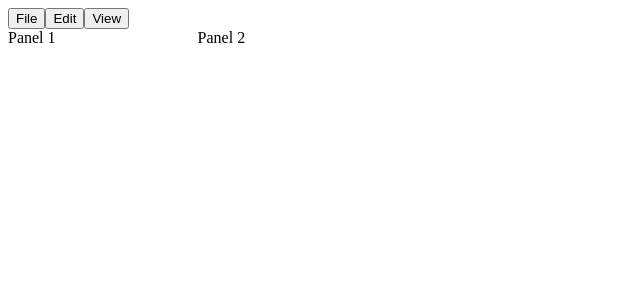
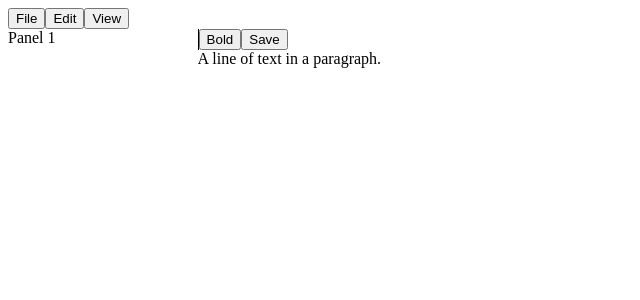
Before and after one commit to kaiserarg/jottr, a React (Vite) app in the folder editor/src/renderer/: page / in a window 1280 px wide. Shown: the top 300 px of the page, without its empty margins (0-640 px from the left). Built offline with nearby package versions, Linux system fonts and the light colour scheme.

Commit message:
added text editor

```diff
--- a/editor/package.json
+++ b/editor/package.json
@@ -22,8 +22,11 @@
     "build:linux": "electron-vite build && electron-builder --linux"
   },
   "dependencies": {
+    "@chakra-ui/react": "^2.8.2",
     "@electron-toolkit/preload": "^3.0.0",
     "@electron-toolkit/utils": "^3.0.0",
+    "@emotion/react": "^11.11.4",
+    "@emotion/styled": "^11.11.5",
     "@hookform/resolvers": "^3.3.4",
     "@radix-ui/react-accordion": "^1.1.2",
     "@radix-ui/react-alert-dialog": "^1.0.5",
@@ -59,6 +62,7 @@
     "date-fns": "^3.6.0",
     "electron-updater": "^6.1.7",
     "embla-carousel-react": "^8.0.2",
+    "framer-motion": "^11.2.11",
     "input-otp": "^1.2.0",
     "lucide-react": "^0.376.0",
     "next-themes": "^0.3.0",
--- /dev/null
+++ b/editor/src/renderer/src/components/editingBlock.tsx
@@ -0,0 +1,129 @@
+import { Flex } from '@chakra-ui/react';
+import { on } from 'events';
+import { Edit } from 'lucide-react';
+import { useCallback, useState } from 'react';
+import {createEditor, BaseEditor, Descendant, Editor, Element, Transforms} from 'slate';
+import { Slate, Editable, withReact, ReactEditor } from 'slate-react';
+
+type CustomElement = { type: 'paragraph'; children: CustomText[] };
+type CustomText = { text: string };
+
+declare module 'slate' {
+  interface CustomTypes {
+    Editor: BaseEditor & ReactEditor
+    Element: CustomElement
+    Text: CustomText
+  }
+}
+
+const initialValue = [
+  {
+    type: 'paragraph',
+    children: [{ text: 'A line of text in a paragraph.' }],
+  },
+];
+
+const CustomEditor = {
+  isBoldMarkActive(editor) {
+    const marks = Editor.marks(editor)
+    return marks ? marks.bold === true : false
+  },
+
+  toggleBoldMark(editor) {
+    const isActive = CustomEditor.isBoldMarkActive(editor)
+    if (isActive) {
+      Editor.removeMark(editor, 'bold')
+    }
+    else {
+      Editor.addMark(editor, 'bold', true)
+    }
+  }
+};
+
+const DefaultElement = (props: { attributes: any; children: any }) => {
+  return <p {...props.attributes}>{props.children}</p>;
+};
+
+const leaf = props => {
+  <span
+    {...props.attributes}
+    style={{ fontWeight: props.leaf.bold ? 'bold' : 'normal' }}
+  >
+    {props.children}
+  </span>
+}
+
+const EditingBlock = () => {
+  const [Editor] = useState(() => withReact(createEditor()));
+
+  const renderElement = useCallback(props => {
+    return <DefaultElement {...props} />;
+  }, [])
+
+  const renderLeaf = useCallback(props => <Leaf {...props} />, [])
+
+  return (
+    <Flex direction="column">
+      <Slate
+        editor={Editor}
+        initialValue={initialValue}
+        onChange={(value) => {
+          const isAstChange = editor.operations.some(
+            op => op.type === 'set_selection'
+          )
+
+          if (isAstChange) {
+            const content = JSON.stringify(value)
+            localStorage.setItem('content', content)
+          }
+        }}
+      >
+        <Flex borderLeft="1px solid">
+          <button
+            onMouseDown={(event) => {
+              event.preventDefault()
+              CustomEditor.toggleBoldMark(editor)
+            }}
+            type="button"
+            className="btn btn-primary"
+          >
+            Bold
+          </button>
+          <button
+            onClick={(event) => {
+              event.preventDefault()
+              console.log('save')
+            }}
+            marginLeft="1"
+            type="button"
+            className="btn btn-primary"
+          >
+            Save
+          </button>
+        </Flex>
+        <Editable
+          onChange={(value) => {
+            console.log('onChange', value)
+          }}
+          onKeyDown={(event) => {
+            if (event.ctrlKey) {
+              return
+            }
+
+            switch (event.key) {
+              case 'b': {
+                event.preventDefault()
+                CustomEditor.toggleBoldMark(editor)
+                break
+              }
+            }
+          }}
+          // renderElement={renderElement}
+          // renderLeaf={renderLeaf}
+        />
+      </ Slate>
+    </Flex>
+  );
+};
+
+export default EditingBlock;
--- a/editor/src/renderer/src/modules/CollapsiblePanels.tsx
+++ b/editor/src/renderer/src/modules/CollapsiblePanels.tsx
@@ -1,16 +1,19 @@
+import EditingBlock from "@/components/editingBlock"
 import { PanelGroup, Panel, PanelResizeHandle } from "react-resizable-panels"
 
 const CollapsiblePanels = () => {
   return (
+    <div className=" h-full">
     <PanelGroup direction="horizontal">
         <Panel collapsible={true} defaultSize={15} collapsedSize={5} minSize={10} maxSize={30}>
             <div>Panel 1</div>
         </Panel>
         <PanelResizeHandle />
         <Panel>
-            <div>Panel 2</div>
+            <EditingBlock/>
         </Panel>
     </PanelGroup>
+    </div>
   )
 }
 
--- a/editor/src/renderer/src/modules/Landing.tsx
+++ b/editor/src/renderer/src/modules/Landing.tsx
@@ -1,5 +1,5 @@
 import React from 'react';
-import NavBar from '@/components/NavBar';
+import NavBar from '@/components/navBar';
 import CollapsiblePanels from './CollapsiblePanels';
 
 
```
Also changed, not shown: editor/src/renderer/src/modules/Editor.tsx (deleted, +0 -35 lines), 2 other files (tests, documents, lock files or other folders).
